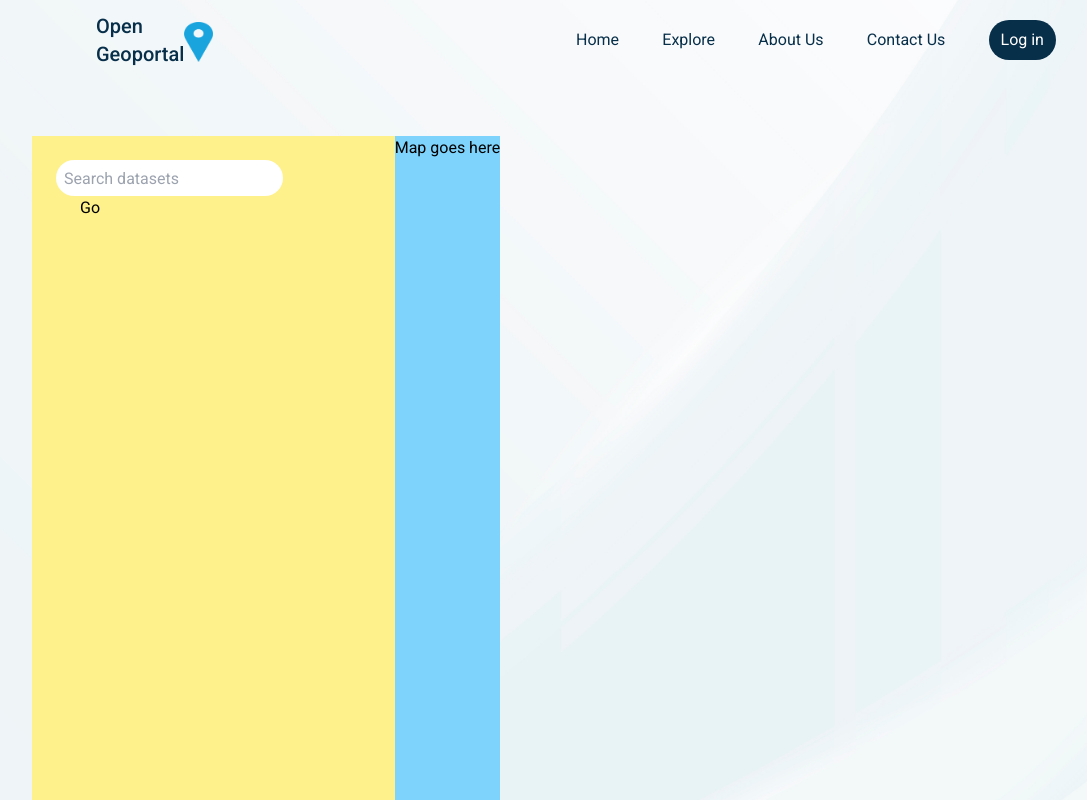
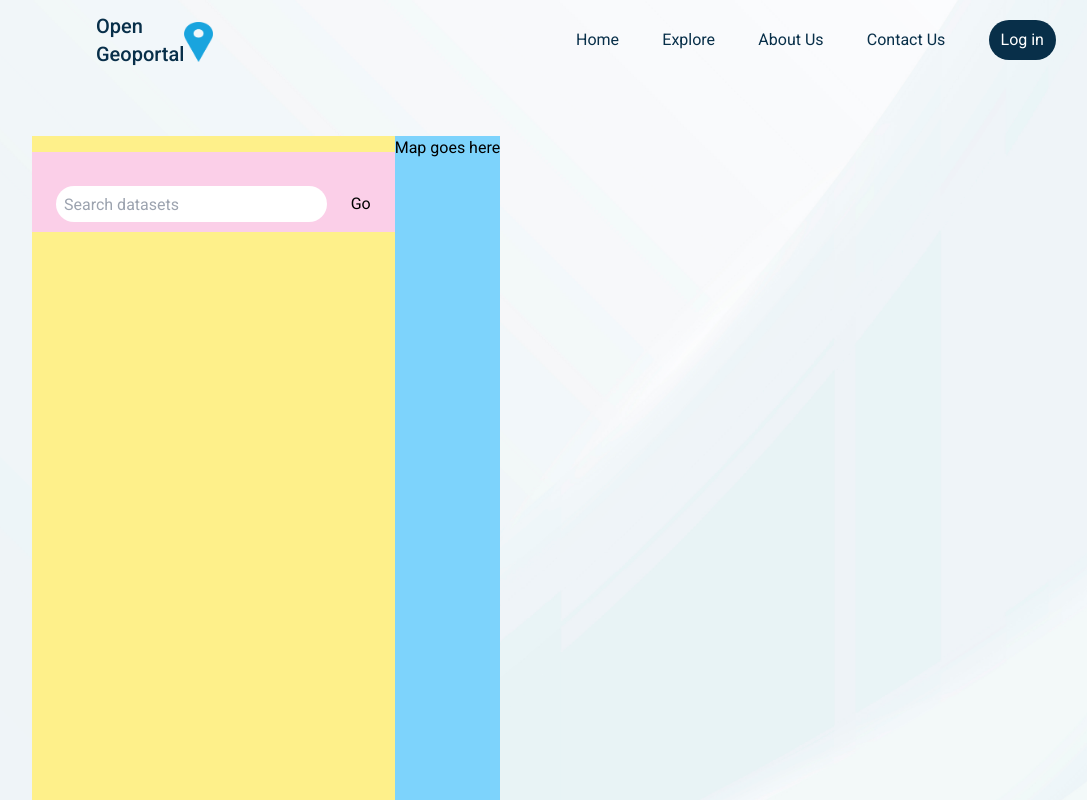
Before and after one commit to Kimberley-saka/geo_portal, a React (Vite) app: page /explore in a window 1280 px wide. Shown: the top 800 px of the page, without its empty margins (64-1151 px from the left). Built offline with nearby package versions, Linux system fonts and the light colour scheme.

Commit message:
Update explore page form styling

```diff
--- a/src/pages/explore.jsx
+++ b/src/pages/explore.jsx
@@ -5,14 +5,13 @@ export default function ExplorePage() {
   }
   return(
     <div className="flex flex-row px-8 md:px-24 md:my-14">
-      <div className="flex md:w-1/3 md:h-screen bg-yellow-200">
-        <form className="space-x-6 pt-6 px-6" onSubmit={getDatasets}>
+      <div className="flex justify-center pt-4 md:w-1/3 md:h-screen bg-yellow-200">
+        <form className="flex justify-center items-center w-full h-20 bg-pink-200 space-x-6 pt-6 px-6" onSubmit={getDatasets}>
           <input className="w-full h-9 rounded-full placeholder:pl-2" placeholder="Search datasets"></input>
           <button className="" type="submit">Go</button>
         </form>
 
-        <div>
-
+        <div className="">
         </div>
       </div>
 
```
